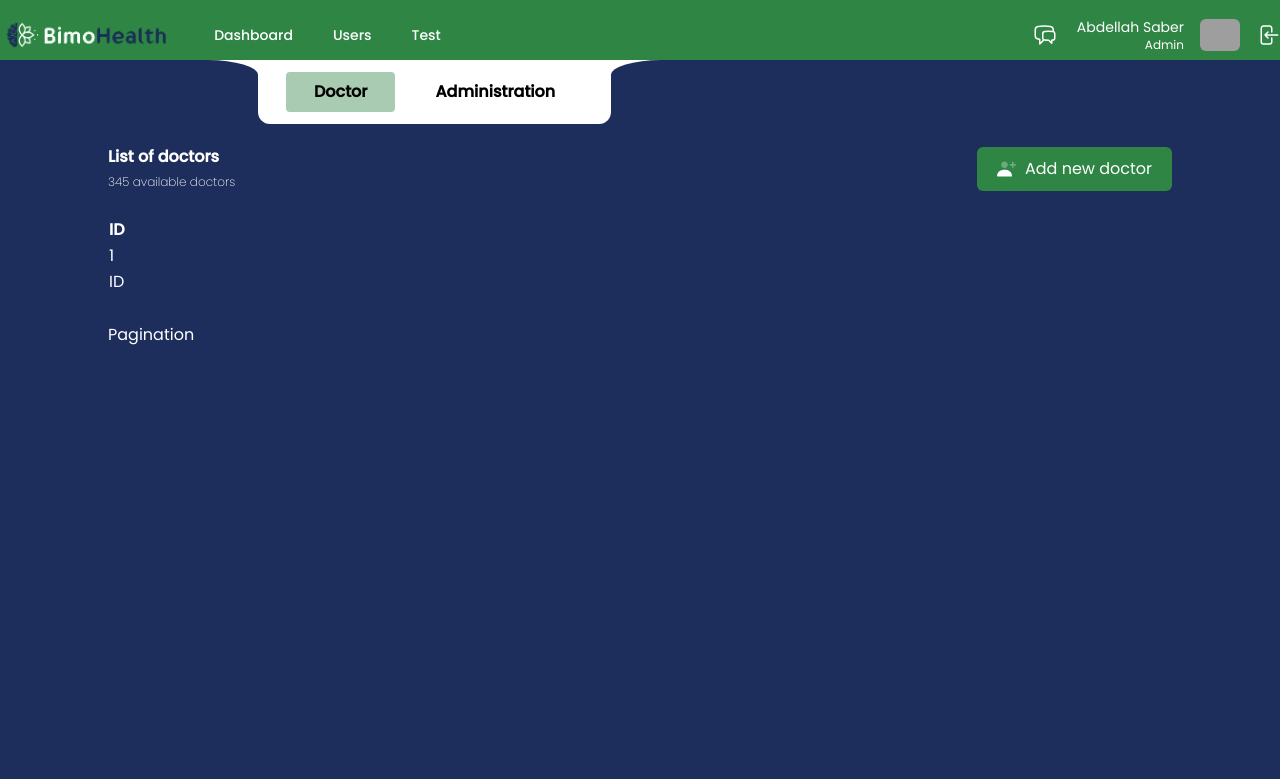
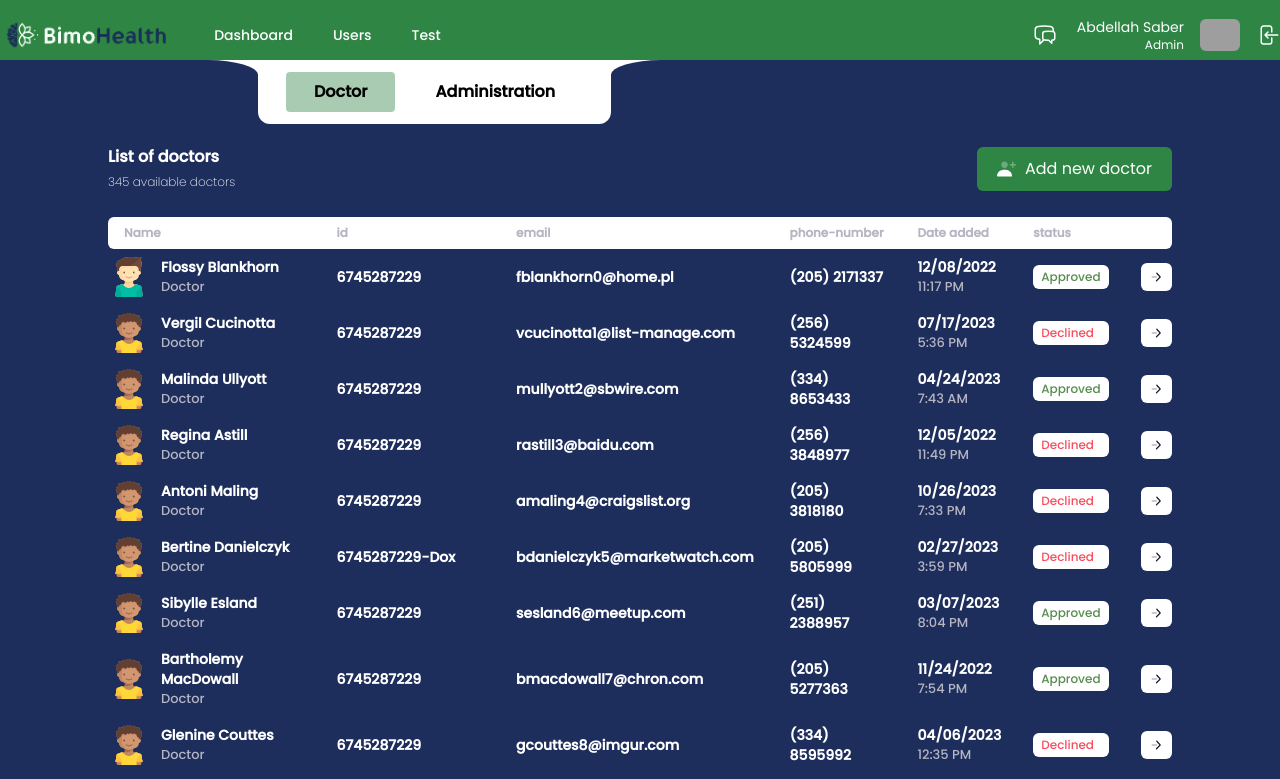
Before and after one commit to meryem-ben00/Workshop-React1, a React (Vite) app: page /dashboard/users/doctors in a window 1280 px wide. Shown: the top 779 px of the page. Built offline with nearby package versions, Linux system fonts and the light colour scheme; grey boxes are pictures that could not be loaded.

Commit message:
Create and style the Doctors table.

```diff
--- a/src/assets/mock-data/doctors-mock-data.json
+++ b/src/assets/mock-data/doctors-mock-data.json
@@ -1,298 +1,298 @@
 [
   {
-    "image-url": "http://dummyimage.com/199x100.png/dddddd/000000",
+    "image-url": "/src/assets/icons/boyOneIcon.svg",
     "name": "Flossy Blankhorn",
-    "id": "com.bloglovin.Opela",
+    "id": "6745287229",
     "email": "fblankhorn0@home.pl",
     "phone-number": "(205) 2171337",
     "date-added": "12/08/2022",
     "time-added": "11:17 PM",
-    "status": "Alabama"
+    "status": "Approved"
   },
   {
-    "image-url": "http://dummyimage.com/134x100.png/5fa2dd/ffffff",
+    "image-url": "/src/assets/icons/boyTwoIcon.svg",
     "name": "Vergil Cucinotta",
-    "id": "cn.desdev.Sonair",
+    "id": "6745287229",
     "email": "vcucinotta1@list-manage.com",
     "phone-number": "(256) 5324599",
     "date-added": "07/17/2023",
     "time-added": "5:36 PM",
-    "status": "Alabama"
+    "status": "Declined"
   },
   {
-    "image-url": "http://dummyimage.com/203x100.png/ff4444/ffffff",
+    "image-url": "/src/assets/icons/boyTwoIcon.svg",
     "name": "Malinda Ullyott",
-    "id": "cz.toplist.Asoka",
+    "id": "6745287229",
     "email": "mullyott2@sbwire.com",
     "phone-number": "(334) 8653433",
     "date-added": "04/24/2023",
     "time-added": "7:43 AM",
-    "status": "Alabama"
+    "status": "Approved"
   },
   {
-    "image-url": "http://dummyimage.com/131x100.png/5fa2dd/ffffff",
+    "image-url": "/src/assets/icons/boyTwoIcon.svg",
     "name": "Regina Astill",
-    "id": "com.buzzfeed.Tin",
+    "id": "6745287229",
     "email": "rastill3@baidu.com",
     "phone-number": "(256) 3848977",
     "date-added": "12/05/2022",
     "time-added": "11:49 PM",
-    "status": "Alabama"
+    "status": "Declined"
   },
   {
-    "image-url": "http://dummyimage.com/219x100.png/ff4444/ffffff",
+    "image-url": "/src/assets/icons/boyTwoIcon.svg",
     "name": "Antoni Maling",
-    "id": "com.imdb.Zontrax",
+    "id": "6745287229",
     "email": "amaling4@craigslist.org",
     "phone-number": "(205) 3818180",
     "date-added": "10/26/2023",
     "time-added": "7:33 PM",
-    "status": "Alabama"
+    "status": "Declined"
   },
   {
-    "image-url": "http://dummyimage.com/119x100.png/cc0000/ffffff",
+    "image-url": "/src/assets/icons/boyTwoIcon.svg",
     "name": "Bertine Danielczyk",
-    "id": "cn.desdev.Zaam-Dox",
+    "id": "6745287229-Dox",
     "email": "bdanielczyk5@marketwatch.com",
     "phone-number": "(205) 5805999",
     "date-added": "02/27/2023",
     "time-added": "3:59 PM",
-    "status": "Alabama"
+    "status": "Declined"
   },
   {
-    "image-url": "http://dummyimage.com/233x100.png/dddddd/000000",
+    "image-url": "/src/assets/icons/boyTwoIcon.svg",
     "name": "Sibylle Esland",
-    "id": "net.cpanel.Zontrax",
+    "id": "6745287229",
     "email": "sesland6@meetup.com",
     "phone-number": "(251) 2388957",
     "date-added": "03/07/2023",
     "time-added": "8:04 PM",
-    "status": "Alabama"
+    "status": "Approved"
   },
   {
-    "image-url": "http://dummyimage.com/211x100.png/cc0000/ffffff",
+    "image-url": "/src/assets/icons/boyTwoIcon.svg",
     "name": "Bartholemy MacDowall",
-    "id": "com.livejournal.Stronghold",
+    "id": "6745287229",
     "email": "bmacdowall7@chron.com",
     "phone-number": "(205) 5277363",
     "date-added": "11/24/2022",
     "time-added": "7:54 PM",
-    "status": "Alabama"
+    "status": "Approved"
   },
   {
-    "image-url": "http://dummyimage.com/139x100.png/ff4444/ffffff",
+    "image-url": "/src/assets/icons/boyTwoIcon.svg",
     "name": "Glenine Couttes",
-    "id": "com.intel.Greenlam",
+    "id": "6745287229",
     "email": "gcouttes8@imgur.com",
     "phone-number": "(334) 8595992",
     "date-added": "04/06/2023",
     "time-added": "12:35 PM",
-    "status": "Alabama"
+    "status": "Declined"
   },
   {
-    "image-url": "http://dummyimage.com/193x100.png/dddddd/000000",
+    "image-url": "/src/assets/icons/boyTwoIcon.svg",
     "name": "Louis Heggie",
-    "id": "ca.google.Duobam",
+    "id": "6745287229",
     "email": "lheggie9@usnews.com",
     "phone-number": "(205) 8260617",
     "date-added": "08/09/2023",
     "time-added": "1:18 AM",
-    "status": "Alabama"
+    "status": "Declined"
   },
   {
-    "image-url": "http://dummyimage.com/169x100.png/5fa2dd/ffffff",
+    "image-url": "/src/assets/icons/boyTwoIcon.svg",
     "name": "Zahara Keelan",
-    "id": "com.shareasale.Otcom",
+    "id": "6745287229",
     "email": "zkeelana@pagesperso-orange.fr",
     "phone-number": "(334) 7629191",
     "date-added": "03/18/2023",
     "time-added": "3:53 PM",
-    "status": "Alabama"
+    "status": "Approved"
   },
   {
-    "image-url": "http://dummyimage.com/104x100.png/5fa2dd/ffffff",
+    "image-url": "/src/assets/icons/boyTwoIcon.svg",
     "name": "Shayne Feavers",
-    "id": "com.pcworld.Bitchip",
+    "id": "6745287229",
     "email": "sfeaversb@vistaprint.com",
     "phone-number": "(256) 4847756",
     "date-added": "02/20/2023",
     "time-added": "6:09 AM",
-    "status": "Alabama"
+    "status": "Approved"
   },
   {
-    "image-url": "http://dummyimage.com/170x100.png/cc0000/ffffff",
+    "image-url": "/src/assets/icons/boyTwoIcon.svg",
     "name": "Hugibert Groome",
-    "id": "com.hc360.Treeflex",
+    "id": "6745287229",
     "email": "hgroomec@sina.com.cn",
     "phone-number": "(251) 6325533",
     "date-added": "11/25/2022",
     "time-added": "5:41 PM",
-    "status": "Alabama"
+    "status": "Declined"
   },
   {
-    "image-url": "http://dummyimage.com/180x100.png/5fa2dd/ffffff",
+    "image-url": "/src/assets/icons/boyTwoIcon.svg",
     "name": "Monika Leopard",
-    "id": "com.reverbnation.Regrant",
+    "id": "6745287229",
     "email": "mleopardd@elegantthemes.com",
     "phone-number": "(205) 3060740",
     "date-added": "10/16/2023",
     "time-added": "10:23 PM",
-    "status": "Alabama"
+    "status": "Approved"
   },
   {
-    "image-url": "http://dummyimage.com/117x100.png/5fa2dd/ffffff",
+    "image-url": "/src/assets/icons/boyTwoIcon.svg",
     "name": "Davidde Speck",
-    "id": "com.cnet.Bigtax",
+    "id": "6745287229",
     "email": "dspecke@trellian.com",
     "phone-number": "(256) 6367165",
     "date-added": "10/13/2023",
     "time-added": "8:47 AM",
-    "status": "Alabama"
+    "status": "Approved"
   },
   {
-    "image-url": "http://dummyimage.com/182x100.png/ff4444/ffffff",
+    "image-url": "/src/assets/icons/boyTwoIcon.svg",
     "name": "Cristal Badham",
-    "id": "com.shutterfly.Domainer",
+    "id": "6745287229",
     "email": "cbadhamf@opensource.org",
     "phone-number": "(454) 2938566",
     "date-added": "05/13/2023",
     "time-added": "11:13 AM",
-    "status": "Akershus"
+    "status": "Approved"
   },
   {
-    "image-url": "http://dummyimage.com/196x100.png/cc0000/ffffff",
+    "image-url": "/src/assets/icons/boyTwoIcon.svg",
     "name": "Gretal Dentith",
-    "id": "com.friendfeed.Fixflex",
+    "id": "6745287229",
     "email": "gdentithg@cafepress.com",
     "phone-number": "(205) 3890719",
     "date-added": "12/08/2022",
     "time-added": "4:47 AM",
-    "status": "Alabama"
+    "status": "Declined"
   },
   {
-    "image-url": "http://dummyimage.com/181x100.png/dddddd/000000",
+    "image-url": "/src/assets/icons/boyTwoIcon.svg",
     "name": "Felicia Folkes",
-    "id": "com.omniture.It",
+    "id": "6745287229",
     "email": "ffolkesh@123-reg.co.uk",
     "phone-number": "(251) 1013585",
     "date-added": "06/07/2023",
     "time-added": "7:04 AM",
-    "status": "Alabama"
+    "status": "Approved"
   },
   {
-    "image-url": "http://dummyimage.com/209x100.png/5fa2dd/ffffff",
+    "image-url": "/src/assets/icons/boyTwoIcon.svg",
     "name": "Margy Holcroft",
-    "id": "gov.ftc.Keylex",
+    "id": "6745287229",
     "email": "mholcrofti@taobao.com",
     "phone-number": "(205) 2073331",
     "date-added": "12/02/2022",
     "time-added": "2:29 PM",
-    "status": "Alabama"
+    "status": "Declined"
   },
   {
-    "image-url": "http://dummyimage.com/184x100.png/dddddd/000000",
+    "image-url": "/src/assets/icons/boyTwoIcon.svg",
     "name": "Sargent Acum",
-    "id": "com.bloomberg.Y-Solowarm",
+    "id": "6745287229-Solowarm",
     "email": "sacumj@reuters.com",
     "phone-number": "(628) 9934402",
     "date-added": "04/12/2023",
     "time-added": "6:50 PM",
-    "status": "Akershus"
+    "status": "Approved"
   },
   {
-    "image-url": "http://dummyimage.com/219x100.png/cc0000/ffffff",
+    "image-url": "/src/assets/icons/boyTwoIcon.svg",
     "name": "Wayne Whatmough",
-    "id": "com.dedecms.Biodex",
+    "id": "6745287229",
     "email": "wwhatmoughk@furl.net",
     "phone-number": "(251) 3125482",
     "date-added": "09/01/2023",
     "time-added": "5:49 PM",
-    "status": "Alabama"
+    "status": "Approved"
   },
   {
-    "image-url": "http://dummyimage.com/104x100.png/5fa2dd/ffffff",
+    "image-url": "/src/assets/icons/boyTwoIcon.svg",
     "name": "Benoit Gowdie",
-    "id": "com.hugedomains.Stronghold",
+    "id": "6745287229",
     "email": "bgowdiel@fotki.com",
     "phone-number": "(205) 5979631",
     "date-added": "09/28/2023",
     "time-added": "1:29 PM",
-    "status": "Alabama"
+    "status": "Declined"
   },
   {
-    "image-url": "http://dummyimage.com/188x100.png/cc0000/ffffff",
+    "image-url": "/src/assets/icons/boyTwoIcon.svg",
     "name": "Hewe Yoxall",
-    "id": "com.weibo.Stringtough",
+    "id": "6745287229",
     "email": "hyoxallm@ed.gov",
     "phone-number": "(256) 4104161",
     "date-added": "02/28/2023",
     "time-added": "9:16 AM",
-    "status": "Alabama"
+    "status": "Approved"
   },
   {
-    "image-url": "http://dummyimage.com/178x100.png/dddddd/000000",
+    "image-url": "/src/assets/icons/boyTwoIcon.svg",
     "name": "Isaak Southerell",
-    "id": "com.mysql.Greenlam",
+    "id": "6745287229",
     "email": "isoutherelln@cargocollective.com",
     "phone-number": "(256) 1182531",
     "date-added": "12/25/2022",
     "time-added": "1:29 AM",
-    "status": "Alabama"
+    "status": "Declined"
   },
   {
-    "image-url": "http://dummyimage.com/102x100.png/dddddd/000000",
+    "image-url": "/src/assets/icons/boyTwoIcon.svg",
     "name": "Annecorinne Stredwick",
-    "id": "com.mayoclinic.Domainer",
+    "id": "6745287229",
     "email": "astredwicko@chron.com",
     "phone-number": "(256) 4478133",
     "date-added": "07/24/2023",
     "time-added": "2:20 AM",
-    "status": "Alabama"
+    "status": "Declined"
   },
   {
-    "image-url": "http://dummyimage.com/131x100.png/dddddd/000000",
+    "image-url": "/src/assets/icons/boyTwoIcon.svg",
     "name": "Stirling Fache",
-    "id": "io.github.Daltfresh",
+    "id": "6745287229",
     "email": "sfachep@gov.uk",
     "phone-number": "(251) 4881768",
     "date-added": "01/19/2023",
     "time-added": "8:11 AM",
-    "status": "Alabama"
+    "status": "Declined"
   },
   {
-    "image-url": "http://dummyimage.com/126x100.png/cc0000/ffffff",
+    "image-url": "/src/assets/icons/boyTwoIcon.svg",
     "name": "Constantin Tomczykiewicz",
-    "id": "com.live.Konklab",
+    "id": "6745287229",
     "email": "ctomczykiewiczq@canalblog.com",
     "phone-number": "(256) 8042648",
     "date-added": "05/05/2023",
     "time-added": "12:59 PM",
-    "status": "Alabama"
+    "status": "Declined"
   },
   {
-    "image-url": "http://dummyimage.com/215x100.png/5fa2dd/ffffff",
+    "image-url": "/src/assets/icons/boyTwoIcon.svg",
     "name": "Hersh Rennolds",
-    "id": "com.ning.Sonsing",
+    "id": "6745287229",
     "email": "hrennoldsr@nps.gov",
     "phone-number": "(334) 8518518",
     "date-added": "05/26/2023",
     "time-added": "6:49 PM",
-    "status": "Alabama"
+    "status": "Declined"
   },
   {
-    "image-url": "http://dummyimage.com/148x100.png/cc0000/ffffff",
+    "image-url": "/src/assets/icons/boyTwoIcon.svg",
     "name": "Carley Heintze",
-    "id": "com.hc360.Biodex",
+    "id": "6745287229",
     "email": "cheintzes@wp.com",
     "phone-number": "(251) 3552743",
     "date-added": "12/28/2022",
     "time-added": "5:38 AM",
-    "status": "Alabama"
+    "status": "Approved"
   },
   {
-    "image-url": "http://dummyimage.com/164x100.png/ff4444/ffffff",
+    "image-url": "/src/assets/icons/boyTwoIcon.svg",
     "name": "Leanor Folkard",
-    "id": "gd.is.Tampflex",
+    "id": "6745287229",
     "email": "lfolkardt@utexas.edu",
     "phone-number": "(106) 7270859",
     "date-added": "05/24/2023",
@@ -300,103 +300,103 @@
     "status": "Akershus"
   },
   {
-    "image-url": "http://dummyimage.com/145x100.png/5fa2dd/ffffff",
+    "image-url": "/src/assets/icons/boyTwoIcon.svg",
     "name": "Rasla Pittock",
-    "id": "com.histats.Tres-Zap",
+    "id": "6745287229-Zap",
     "email": "rpittocku@ask.com",
     "phone-number": "(251) 5970083",
     "date-added": "11/01/2023",
     "time-added": "5:48 AM",
-    "status": "Alabama"
+    "status": "Approved"
   },
   {
-    "image-url": "http://dummyimage.com/131x100.png/dddddd/000000",
+    "image-url": "/src/assets/icons/boyTwoIcon.svg",
     "name": "Gardener Moles",
-    "id": "com.fastcompany.Alphazap",
+    "id": "6745287229",
     "email": "gmolesv@jalbum.net",
     "phone-number": "(205) 5017876",
     "date-added": "02/27/2023",
     "time-added": "10:51 PM",
-    "status": "Alabama"
+    "status": "Approved"
   },
   {
-    "image-url": "http://dummyimage.com/232x100.png/5fa2dd/ffffff",
+    "image-url": "/src/assets/icons/boyTwoIcon.svg",
     "name": "Deane Bedells",
-    "id": "com.wiley.Bitwolf",
+    "id": "6745287229",
     "email": "dbedellsw@boston.com",
     "phone-number": "(334) 6856747",
     "date-added": "08/19/2023",
     "time-added": "5:11 AM",
-    "status": "Alabama"
+    "status": "Declined"
   },
   {
-    "image-url": "http://dummyimage.com/150x100.png/ff4444/ffffff",
+    "image-url": "/src/assets/icons/boyTwoIcon.svg",
     "name": "Leola Hutchin",
-    "id": "gov.ed.Bytecard",
+    "id": "6745287229",
     "email": "lhutchinx@cocolog-nifty.com",
     "phone-number": "(256) 3731453",
     "date-added": "06/19/2023",
     "time-added": "8:15 AM",
-    "status": "Alabama"
+    "status": "Declined"
   },
   {
-    "image-url": "http://dummyimage.com/177x100.png/cc0000/ffffff",
+    "image-url": "/src/assets/icons/boyTwoIcon.svg",
     "name": "Filia Cuffe",
-    "id": "com.amazon.Solarbreeze",
+    "id": "6745287229",
     "email": "fcuffey@seesaa.net",
     "phone-number": "(256) 5725716",
     "date-added": "11/14/2023",
     "time-added": "4:36 AM",
-    "status": "Alabama"
+    "status": "Approved"
   },
   {
-    "image-url": "http://dummyimage.com/230x100.png/dddddd/000000",
+    "image-url": "/src/assets/icons/boyTwoIcon.svg",
     "name": "Morty Yonge",
-    "id": "com.webnode.Andalax",
+    "id": "6745287229",
     "email": "myongez@moonfruit.com",
     "phone-number": "(256) 6806824",
     "date-added": "07/17/2023",
     "time-added": "4:33 AM",
-    "status": "Alabama"
+    "status": "Approved"
   },
   {
-    "image-url": "http://dummyimage.com/199x100.png/ff4444/ffffff",
+    "image-url": "/src/assets/icons/boyTwoIcon.svg",
     "name": "Agna Popland",
-    "id": "tv.ustream.Pannier",
+    "id": "6745287229",
     "email": "apopland10@paypal.com",
     "phone-number": "(251) 9780433",
     "date-added": "01/25/2023",
     "time-added": "6:55 PM",
-    "status": "Alabama"
+    "status": "Approved"
   },
   {
-    "image-url": "http://dummyimage.com/174x100.png/dddddd/000000",
+    "image-url": "/src/assets/icons/boyTwoIcon.svg",
     "name": "Samuel Wherrit",
-    "id": "edu.msu.Voyatouch",
+    "id": "6745287229",
     "email": "swherrit11@opera.com",
     "phone-number": "(251) 4508223",
     "date-added": "05/08/2023",
     "time-added": "11:53 PM",
-    "status": "Alabama"
+    "status": "Declined"
   },
   {
-    "image-url": "http://dummyimage.com/124x100.png/5fa2dd/ffffff",
+    "image-url": "/src/assets/icons/boyTwoIcon.svg",
     "name": "Renata Siene",
-    "id": "es.google.Zathin",
+    "id": "6745287229",
     "email": "rsiene12@europa.eu",
     "phone-number": "(251) 3211119",
     "date-added": "08/26/2023",
     "time-added": "9:22 PM",
-    "status": "Alabama"
+    "status": "Declined"
   },
   {
-    "image-url": "http://dummyimage.com/242x100.png/dddddd/000000",
+    "image-url": "/src/assets/icons/boyTwoIcon.svg",
     "name": "Dalenna Ondrich",
-    "id": "com.mashable.Lotlux",
+    "id": "6745287229",
     "email": "dondrich13@fc2.com",
     "phone-number": "(256) 1799992",
     "date-added": "07/15/2023",
     "time-added": "7:37 AM",
-    "status": "Alabama"
+    "status": "Declined"
   }
 ]
--- a/src/pages/users/doctors-users/doctors-table.js
+++ b/src/pages/users/doctors-users/doctors-table.js
@@ -1,5 +1,5 @@
-import { useReactTable } from "@tanstack/react-table";
-import { useMemo } from "react";
+import { flexRender, getCoreRowModel, useReactTable } from "@tanstack/react-table";
+import { useState } from "react";
 import doctorsMockData from 'src/assets/mock-data/doctors-mock-data.json';
 
 export default function DoctorsTable(){
@@ -16,13 +16,68 @@ export default function DoctorsTable(){
     },
   */
 
-  const tableData =  useMemo( () => doctorsMockData, [] );
+  // const tableData =  useMemo( () => doctorsMockData, [] );
+  const [tableData, useTableData] =  useState(doctorsMockData);
+
+    function cellValue(cell){
+      console.log('Check', cell.id);
+      if(cell.column.columnDef.Headers == "Name"){
+        const cellOject = JSON.parse(cell.getValue())
+        return(
+          <>
+            <img src={cellOject.imageUrl} alt="User image" className="rounded-md" />
+            <div>
+              <span className="block">{cellOject.name}</span>
+              <span className="block userType">Doctor</span>
+            </div>
+          </>
+        )
+      }
+      if(cell.column.columnDef.Headers == " "){
+        return <img src="/src/assets/icons/rightArrowIcon.svg" alt="Right arrow." />
+      }
+
+      if(cell.column.columnDef.Headers == "Date added"){
+        const cellOject = JSON.parse(cell.getValue())
+        return(
+          <>
+            <span className="block">{cellOject.date}</span>
+            <span className="block timeAdded">{cellOject.time}</span>
+          </>
+        )
+      }
+
+      if(cell.column.columnDef.Headers == "Date added"){
+        const cellOject = JSON.parse(cell.getValue())
+        return(
+          <>
+            <span className="block">{cellOject.date}</span>
+            <span className="block timeAdded">{cellOject.time}</span>
+          </>
+        )
+      }
+
+      else return flexRender(cell.column.columnDef.cell, cell.getContext())
+  }
 
   /** @type import("@tanstack/react-table").columnDef<any> */
   const tableColumns = [
     {
       Headers: 'Name',
-      accessorKey: 'name'
+      id: 'Name',
+      accessorFn: row => `{"name": "${row.name}", "imageUrl": "${row['image-url']}"}`,
+      cell : row => {
+        const cellOject = JSON.parse(row.getValue())
+        return(
+          <>
+            <img src={cellOject.imageUrl} alt="User image" className="rounded-md" />
+            <div>
+              <span className="block">{cellOject.name}</span>
+              <span className="block userType">Doctor</span>
+            </div>
+          </>
+        )
+      }
     },
     {
       Headers: 'ID',
@@ -38,41 +93,98 @@ export default function DoctorsTable(){
     },
     {
       Headers: 'Date added',
-      accessorKey: 'date-added'
+      id: 'Date added',
+      accessorFn: row => `{"date": "${row['date-added']}", "time": "${row['time-added']}"}`,
+      cell : row => {
+        const cellOject = JSON.parse(row.getValue())
+        return(
+          <>
+            <span className="block">{cellOject.date}</span>
+            <span className="block timeAdded">{cellOject.time}</span>
+          </>
+        )
+      }
     },
     {
       Headers: 'Status',
-      accessorKey: 'status'
+      accessorKey: 'status',
+      cell : (row) =>(
+        <div className={
+          "bg-white py-1 px-2 rounded-md font-medium text-xs " +
+          (
+            row.getValue() == "Approved" ?
+              "text-[#568D4E]":
+              "text-[#F64E60]"
+          )
+        }>
+          {row.getValue()}
+        </div>
+      )
     },
     {
-      Headers: '',
-      accessorKey: 'image-url'
-    },
-  ]
+      Headers: " ",
+      id:" ",
+      cell : (row) =>(
+        <div className="bg-white py-1 px-2 rounded-md">
+          <img className="w-5 h-5" src="/src/assets/icons/rightArrowIcon.svg" />
+        </div>
+      )
 
-  const table = useReactTable(tableData, tableColumns);
+    }
+  ];
+
+  const table = useReactTable({
+    data: tableData,
+    columns: tableColumns,
+    getCoreRowModel: getCoreRowModel()
+  });
 
   return (
     <div className="doctorsTableCom">
 
-      <table>
-
-        <thead>
-          <tr>
-            <th>ID</th>
-          </tr>
+      <table className="usersTable">
+        <thead className="usersTableHeader bg-white rounded-md">
+          { table.getHeaderGroups().map(
+            headerGroup => (
+              <tr key={headerGroup.id}>
+                {headerGroup.headers.map(
+                  header => <th key={header.id} className="text-left font-semibold text-xs py-2 px-4">
+                    {flexRender(header.column.columnDef.header, header.getContext())}
+                  </th>
+                )}
+              </tr>
+            )
+          )}
         </thead>
         <tbody>
-          <tr>
-            <td>1</td>
-          </tr>
+          {table.getRowModel().rows.map(
+            row => (
+              <tr key={row.id}>
+                {row.getVisibleCells().map(
+                  cell => (
+                    <td key={cell.id} className={
+                      "text-sm text-left py-2 font-semibold " +
+                      (
+                        cell.column.columnDef.Headers === "Name" ?
+                          "firstColumn flex items-center gap-3"
+                        :
+                          "normalColumn px-4 "
+                      ) +
+                      (
+                        cell.column.columnDef.Headers === " "?
+                          "text-right pr-0"
+                        :
+                          ""
+                      )
+                    } >
+                      { flexRender(cell.column.columnDef.cell, cell.getContext()) }
+                    </td>
+                  )
+                )}
+              </tr>
+            )
+          )}
         </tbody>
-        <tfoot>
-          <tr>
-          <td>ID</td>
-          </tr>
-        </tfoot>
-
       </table>
 
     </div>
--- a/src/pages/users/users-page.css
+++ b/src/pages/users/users-page.css
@@ -47,3 +47,24 @@
   padding: 10px 20px;
   border-radius: 6px;
 }
+
+.usersTable tr:first-child th:first-child{
+  border-top-left-radius: 6px;
+  border-bottom-left-radius: 6px;
+}
+.usersTable tr:first-child th:last-child{
+  border-top-right-radius: 6px;
+  border-bottom-right-radius: 6px;
+}
+
+.usersTable .usersTableHeader,
+.usersTable tbody tr .userType,
+.usersTable tbody tr .timeAdded{
+  color: #b5b5c3;
+}
+
+.usersTable tbody tr .userType,
+.usersTable tbody tr .timeAdded{
+  font-size: 13px;
+  font-weight: 500;
+}
```
